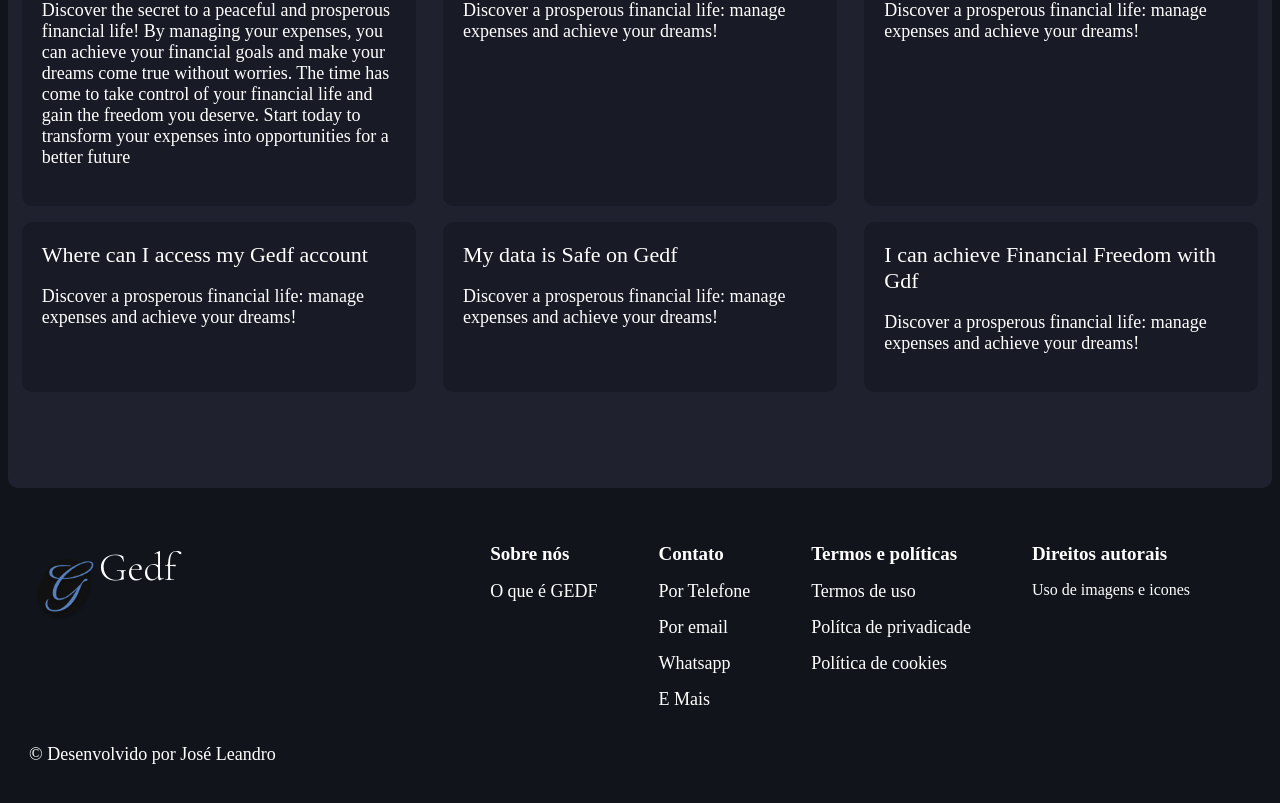
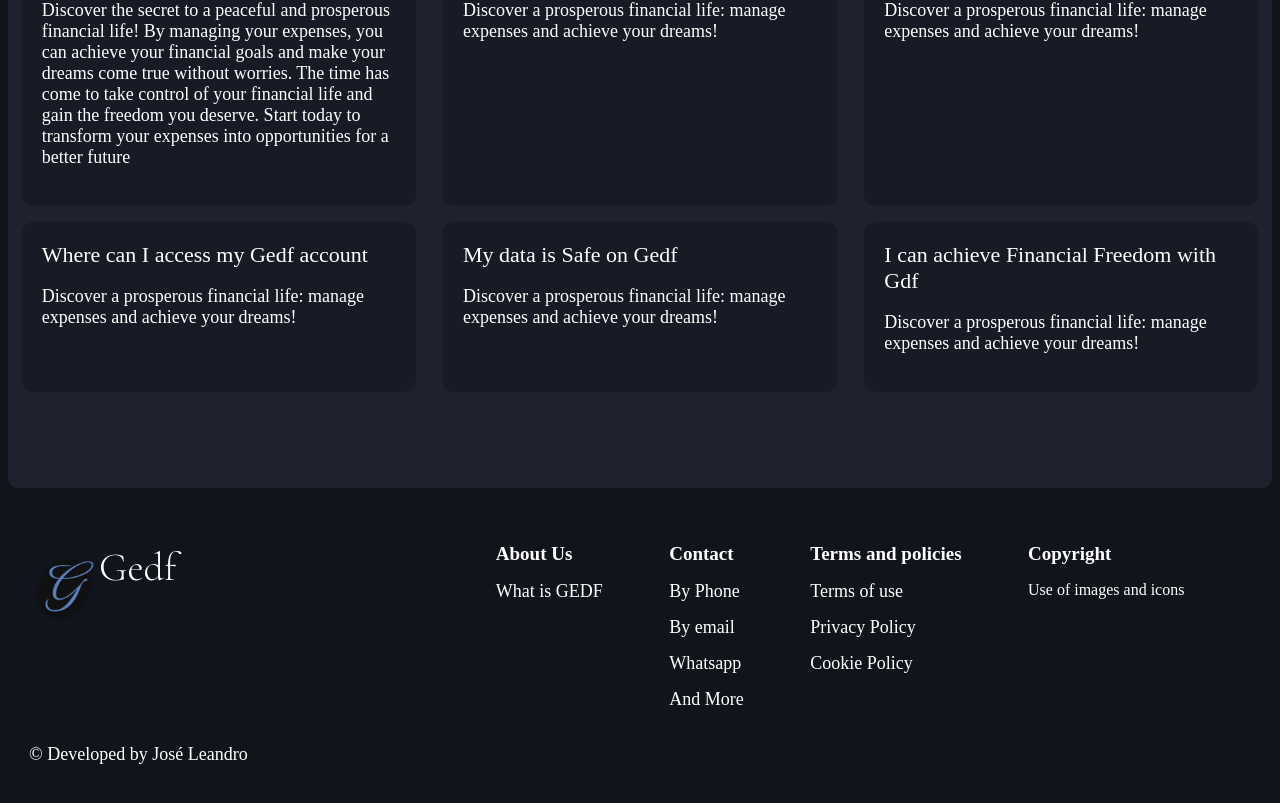
Before and after one commit to Jose-leandro/Gerenciador-Financeiro-Gedf, a Next.js app: page / in a window 1280 px wide. Shown: the part 2774-3577 px from the top of the page. Built offline with nearby package versions, Linux system fonts and the light colour scheme.

Commit message:
feat: continuing creation English version by changing text from Brazilian Portuguese in footer.jsx

```diff
--- a/app/components/footer.jsx
+++ b/app/components/footer.jsx
@@ -16,43 +16,43 @@ export default function Footer() {
         </div>
 
         <div className={stylesFooter.desenvolvedor}>
-        <h3 className={stylesFooter.desenvolvedor__nome}>&copy; Desenvolvido por José Leandro</h3>
+          <h3 className={stylesFooter.desenvolvedor__nome}>&copy; Developed by José Leandro</h3>
         </div>
       </div>
 
       <div className={stylesFooter.footer__informacoes}>
 
         <div>
-          <h2 className={stylesFooter.footer__titulo}>Sobre nós</h2>
+          <h2 className={stylesFooter.footer__titulo}>About Us</h2>
           <ul>
-            <li className={stylesFooter.titulo__li}>O que é GEDF</li>
+            <li className={stylesFooter.titulo__li}>What is GEDF</li>
           </ul>
         </div>
 
         <div>
-          <h2 className={stylesFooter.footer__titulo}>Contato</h2>
+          <h2 className={stylesFooter.footer__titulo}>Contact</h2>
           <ul>
-            <li className={stylesFooter.titulo__li}>Por Telefone</li>
-            <li className={stylesFooter.titulo__li}>Por email</li>
+            <li className={stylesFooter.titulo__li}>By Phone</li>
+            <li className={stylesFooter.titulo__li}>By email</li>
             <li className={stylesFooter.titulo__li}>Whatsapp</li>
-            <li className={stylesFooter.titulo__li}>E Mais</li>
+            <li className={stylesFooter.titulo__li}>And More</li>
           </ul>
         </div>
 
         <div>
-          <h2 className={stylesFooter.footer__titulo}>Termos e políticas</h2>
+          <h2 className={stylesFooter.footer__titulo}>Terms and policies</h2>
           <ul>
 
-            <li className={stylesFooter.titulo__li}>Termos de uso</li>
-            <li className={stylesFooter.titulo__li}>Polítca de privadicade</li>
-            <li className={stylesFooter.titulo__li}>Política de cookies</li>
+            <li className={stylesFooter.titulo__li}>Terms of use</li>
+            <li className={stylesFooter.titulo__li}>Privacy Policy</li>
+            <li className={stylesFooter.titulo__li}>Cookie Policy</li>
           </ul>
         </div>
 
         <div>
-          <h2 className={stylesFooter.footer__titulo}>Direitos autorais</h2>
+          <h2 className={stylesFooter.footer__titulo}>Copyright</h2>
           <ul>
-            <li>Uso de imagens e icones</li>
+            <li className={stylesFooter.titulo__imagens}>Use of images and icons</li>
           </ul>
         </div>
       </div>
```
Lines whose indentation alone changed are shown as unchanged.
